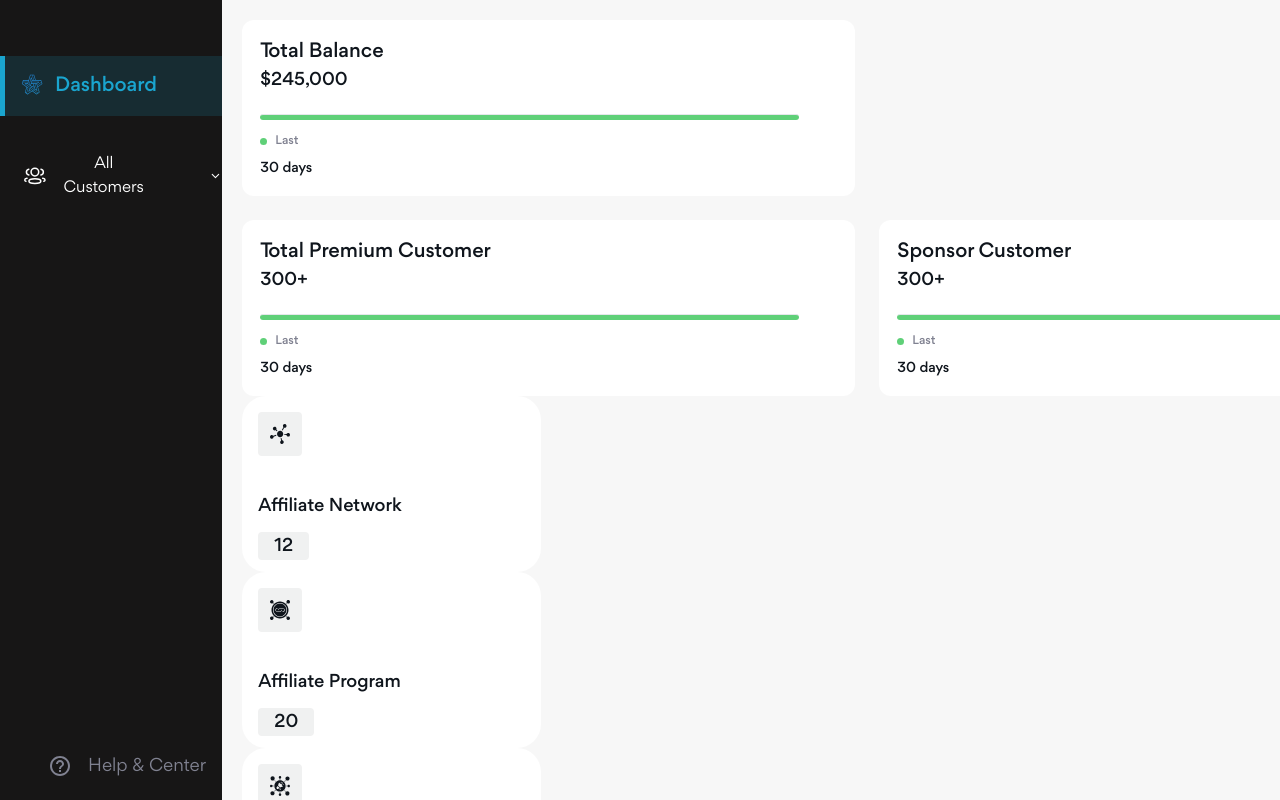
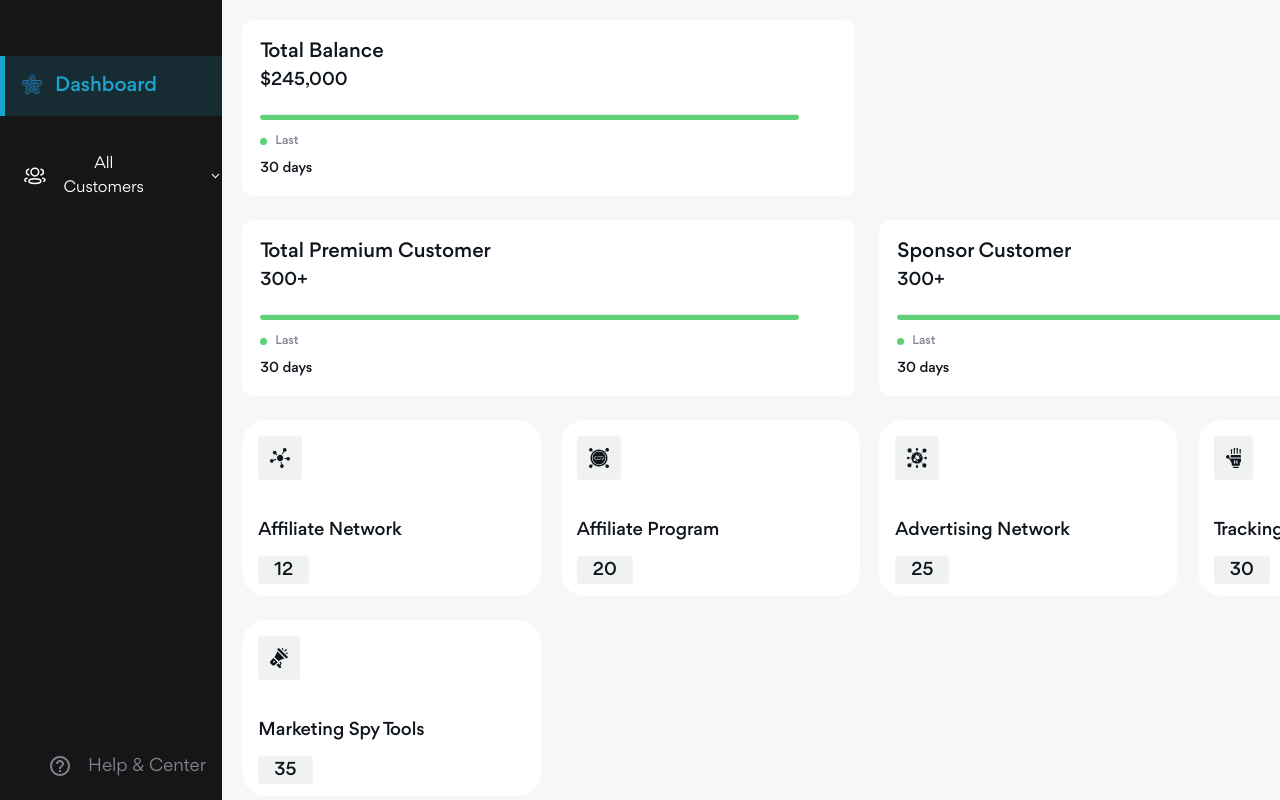
Before and after one commit to AFM-Taha/affling, a Next.js app: page /admin/dashboard in a window 1280 px wide. Shown: the top 800 px of the page. Built offline with nearby package versions, Linux system fonts and the light colour scheme.

Commit message:
apply grid

```diff
--- a/src/pages/admin/dashboard/index.tsx
+++ b/src/pages/admin/dashboard/index.tsx
@@ -32,7 +32,7 @@ export default function Dashboard() {
       </div>
 
       {/* ----- Small Cards ----- */}
-      <div>
+      <div className="mt-6 grid grid-cols-4 gap-6">
         <DashboardSmallCard
           title={'Affiliate Network'}
           quantity={'12'}
```
